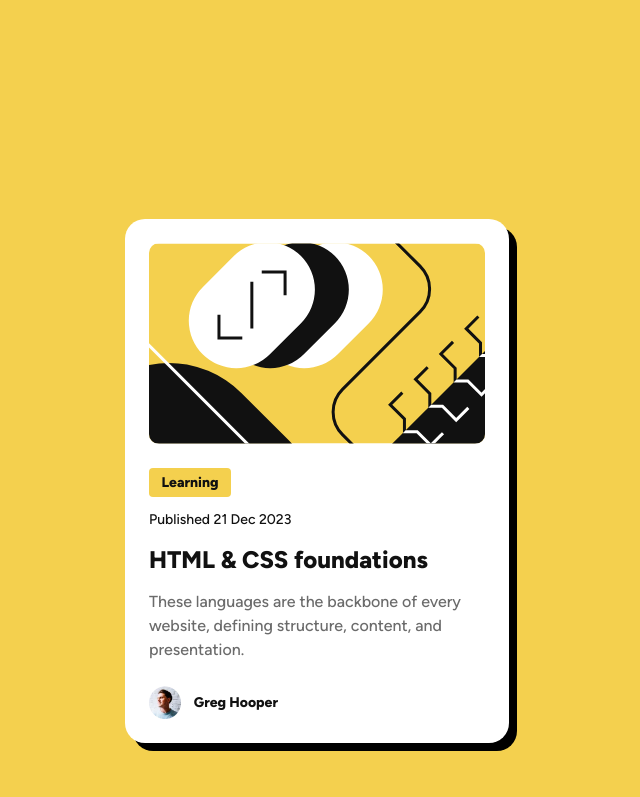
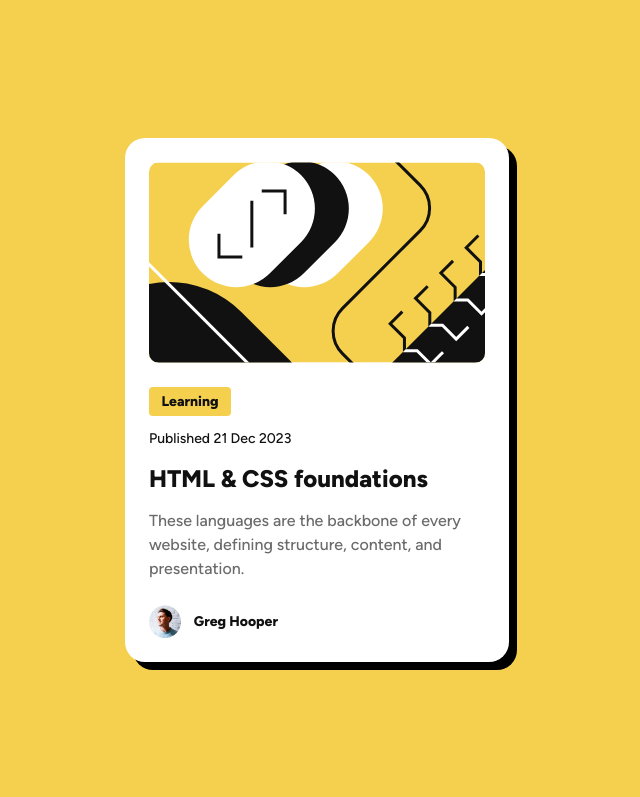
Before and after one commit to DavydIkkes/fm-blog-preview-card, a plain HTML site: page index.html in a window 1280 px wide. Shown: the top 797 px of the page, without its empty margins (323-963 px from the left). Drawn offline with Linux system fonts and the light colour scheme.

Commit message:
add vertical alignment to the page

```diff
--- a/index.css
+++ b/index.css
@@ -33,6 +33,11 @@ body {
 
 main {
     max-width: 100%;
+    display: flex;
+    justify-content: center;
+    align-items: center;
+    height: 100vh;
+
 }
 
 .card {
@@ -40,7 +45,6 @@ main {
     padding: 24px;
     background-color: var(--white);
     border-radius: 20px;
-    margin: 219px auto;
     box-shadow: 8px 8px 0px #000000;
 }
 
```
